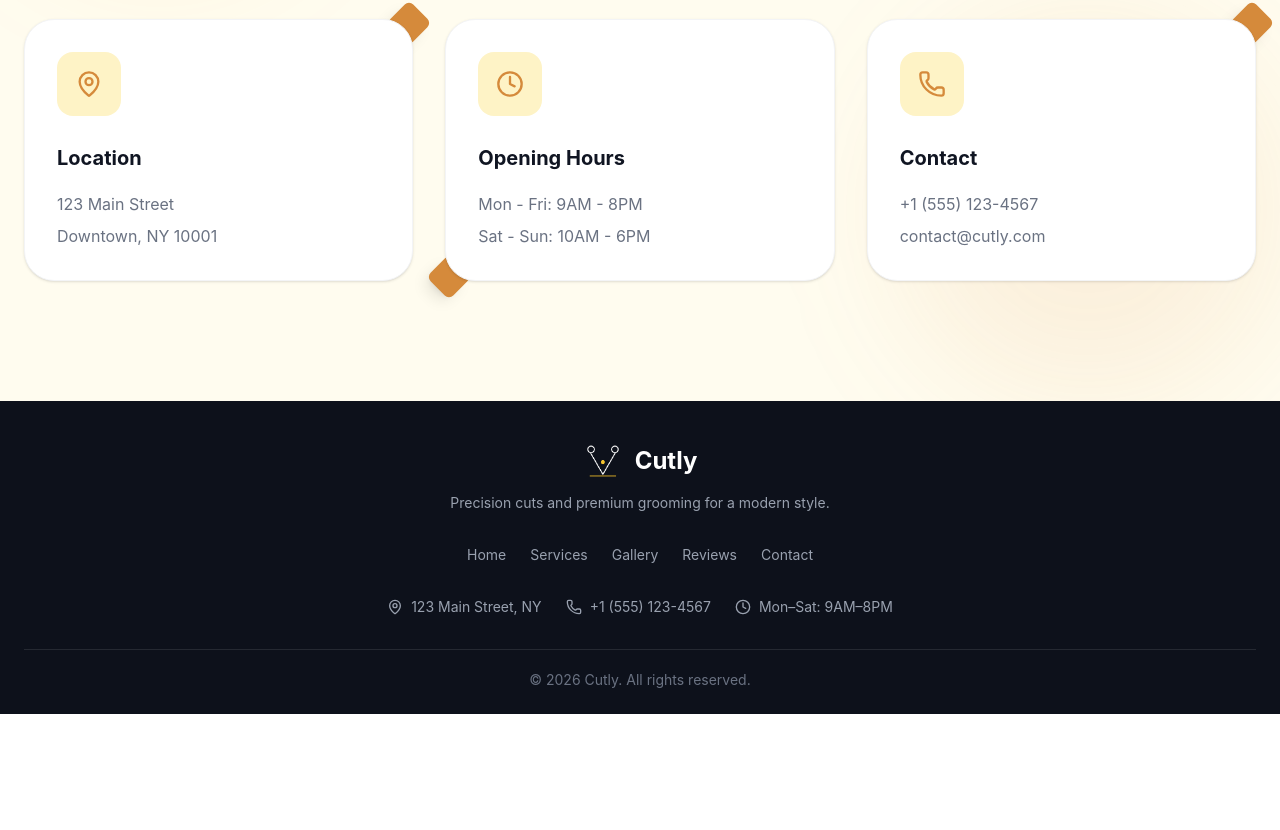
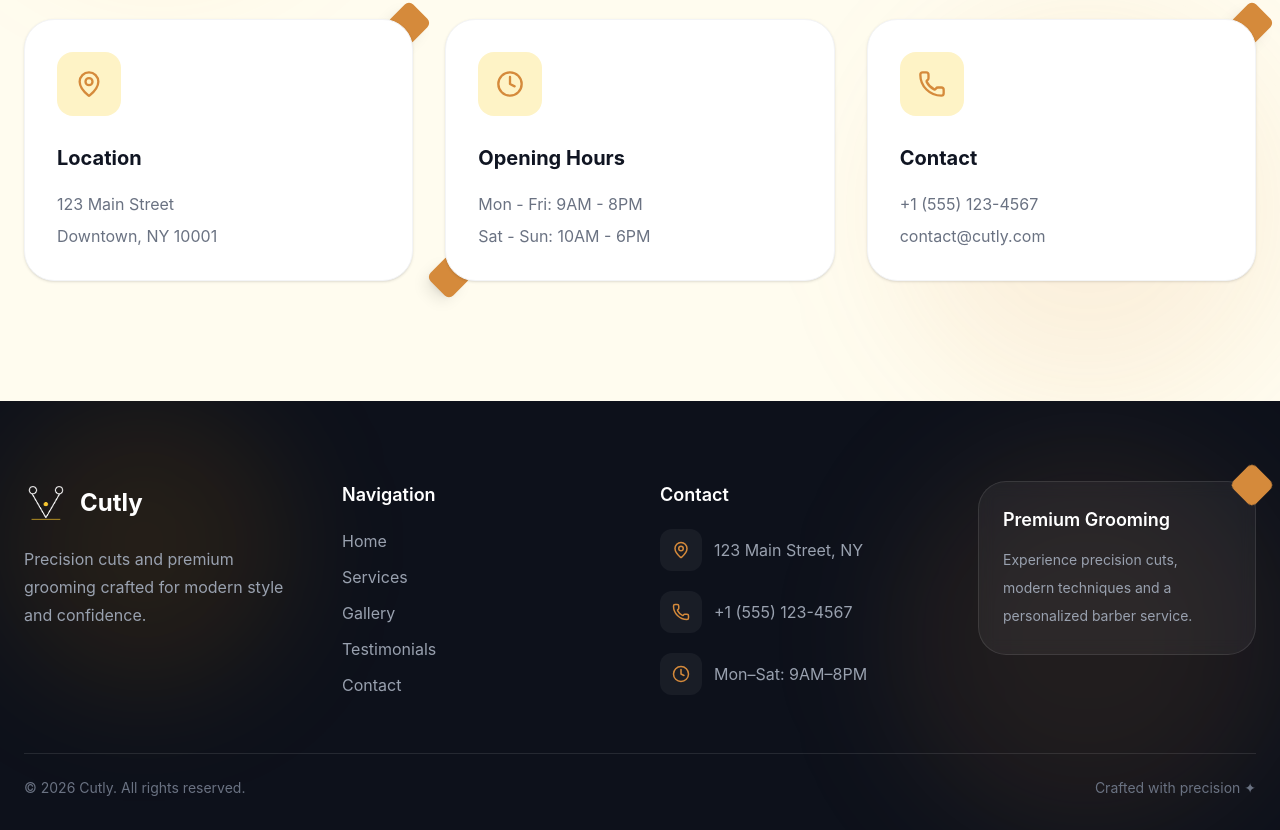
Before and after one commit to VILLARID/Cutly, a React (Vite) app in the folder frontend/: page / in a window 1280 px wide. Shown: the part 5703-6533 px from the top of the page. Before the commit the page ends 6417 px from the top, so only its background shows below. Built offline with nearby package versions, Linux system fonts and the light colour scheme.

Commit message:
style(footer): improve layout and visual design

```diff
--- a/frontend/src/pages/Footer.jsx
+++ b/frontend/src/pages/Footer.jsx
@@ -3,21 +3,38 @@ import { MapPin, Phone, Clock } from "lucide-react";
 
 function Footer() {
 
+    const links = [
+        "Home",
+        "Services",
+        "Gallery",
+        "Testimonials",
+        "Contact"
+    ];
+
     return (
 
-        <footer className="bg-[#0d111b] text-white px-6 pt-10 pb-6">
+        <footer className="relative overflow-hidden bg-[#0d111b] text-white px-6 pt-20 pb-8">
 
-            <div className="max-w-7xl mx-auto flex flex-col gap-8">
+            {/* background effects */}
+            <div className="absolute top-0 left-0 w-72 h-72 bg-[#fe9a00]/10 rounded-full blur-3xl"/>
+            <div className="absolute bottom-0 right-0 w-96 h-96 bg-[#d58a3b]/10 rounded-full blur-3xl"/>
 
-                {/* Top */}
-                <div className="flex flex-col items-center text-center">
+            <div className="max-w-7xl mx-auto relative z-10">
+
+                {/* Main Grid */}
+
+                <div className="grid grid-cols-1 md:grid-cols-2 lg:grid-cols-4 gap-10">
+
+                    {/* Logo */}
+
+                    <div>
 
                         <div className="flex items-center gap-3">
 
                             <img
                                 src={white_logo}
                                 alt="Cutly Logo"
-                            className="size-10"
+                                className="size-11"
                             />
 
                             <h2 className="text-2xl font-bold">
@@ -26,68 +43,164 @@ function Footer() {
 
                         </div>
 
-                    <p className="text-gray-400 mt-3 text-sm max-w-sm">
+                        <p className="text-gray-400 mt-5 leading-7">
 
                             Precision cuts and premium grooming
-                        for a modern style.
+                            crafted for modern style and confidence.
 
                         </p>
 
                     </div>
 
-                {/* Navigation */}
-                <div className="flex justify-center flex-wrap gap-6 text-gray-400 text-sm">
 
-                    <a href="#home" className="hover:text-[#fe9a00] transition">
-                        Home
+                    {/* Links */}
+
+                    <div>
+
+                        <h3 className="font-semibold text-lg mb-5">
+                            Navigation
+                        </h3>
+
+                        <div className="flex flex-col gap-3">
+
+                            {links.map((link)=>(
+
+                                <a
+                                    key={link}
+                                    href={`#${link.toLowerCase()}`}
+                                    className="
+                                    text-gray-400
+                                    hover:text-[#fe9a00]
+                                    hover:translate-x-2
+                                    transition
+                                    w-fit
+                                    "
+                                >
+                                    {link}
                                 </a>
 
-                    <a href="#services" className="hover:text-[#fe9a00] transition">
-                        Services
-                    </a>
-
-                    <a href="#gallery" className="hover:text-[#fe9a00] transition">
-                        Gallery
-                    </a>
-
-                    <a href="#testimonials" className="hover:text-[#fe9a00] transition">
-                        Reviews
-                    </a>
-
-                    <a href="#contact" className="hover:text-[#fe9a00] transition">
-                        Contact
-                    </a>
+                            ))}
 
                         </div>
 
-                {/* Contact */}
-                <div className="flex flex-col items-center gap-4 text-gray-400 text-sm">
-
-                    <div className="flex flex-wrap justify-center gap-6">
-
-                        <div className="flex items-center gap-2">
-                            <MapPin className="size-4"/>
-                            <span>123 Main Street, NY</span>
                     </div>
 
-                        <div className="flex items-center gap-2">
-                            <Phone className="size-4"/>
-                            <span>+1 (555) 123-4567</span>
+
+                    {/* Contact */}
+
+                    <div>
+
+                        <h3 className="font-semibold text-lg mb-5">
+                            Contact
+                        </h3>
+
+                        <div className="flex flex-col gap-5">
+
+                            <div className="flex items-center gap-3">
+
+                                <div className="bg-white/5 p-3 rounded-xl">
+
+                                    <MapPin
+                                        className="text-[#d58a3b]"
+                                        size={18}
+                                    />
+
                                 </div>
 
-                        <div className="flex items-center gap-2">
-                            <Clock className="size-4"/>
-                            <span>Mon–Sat: 9AM–8PM</span>
+                                <span className="text-gray-400">
+                                    123 Main Street, NY
+                                </span>
+
+                            </div>
+
+
+                            <div className="flex items-center gap-3">
+
+                                <div className="bg-white/5 p-3 rounded-xl">
+
+                                    <Phone
+                                        className="text-[#d58a3b]"
+                                        size={18}
+                                    />
+
+                                </div>
+
+                                <span className="text-gray-400">
+                                    +1 (555) 123-4567
+                                </span>
+
+                            </div>
+
+
+                            <div className="flex items-center gap-3">
+
+                                <div className="bg-white/5 p-3 rounded-xl">
+
+                                    <Clock
+                                        className="text-[#d58a3b]"
+                                        size={18}
+                                    />
+
+                                </div>
+
+                                <span className="text-gray-400">
+                                    Mon–Sat: 9AM–8PM
+                                </span>
+
                             </div>
 
                         </div>
 
                     </div>
 
+
+                    {/* Small card */}
+
+                    <div className="relative">
+
+                        <div className="bg-white/5 border border-white/10 rounded-[28px] p-6 backdrop-blur-sm">
+
+                            <h3 className="font-semibold text-lg">
+                                Premium Grooming
+                            </h3>
+
+                            <p className="text-gray-400 mt-3 leading-7 text-sm">
+
+                                Experience precision cuts,
+                                modern techniques and a
+                                personalized barber service.
+
+                            </p>
+
+                        </div>
+
+                        {/* floating square */}
+                        <div className="
+                        absolute
+                        -top-3
+                        -right-3
+                        w-8 h-8
+                        bg-[#d58a3b]
+                        rotate-45
+                        rounded-md
+                        "/>
+
+                    </div>
+
+                </div>
+
+
                 {/* Bottom */}
-                <div className="border-t border-white/10 pt-5 text-center text-gray-500 text-sm">
 
+                <div className="border-t border-white/10 mt-14 pt-6 flex flex-col md:flex-row justify-between items-center gap-4">
+
+                    <p className="text-gray-500 text-sm">
                         © 2026 Cutly. All rights reserved.
+                    </p>
+
+                    <p className="text-gray-500 text-sm">
+                        Crafted with precision ✦
+                    </p>
 
                 </div>
 
```
Lines whose indentation alone changed are shown as unchanged.
